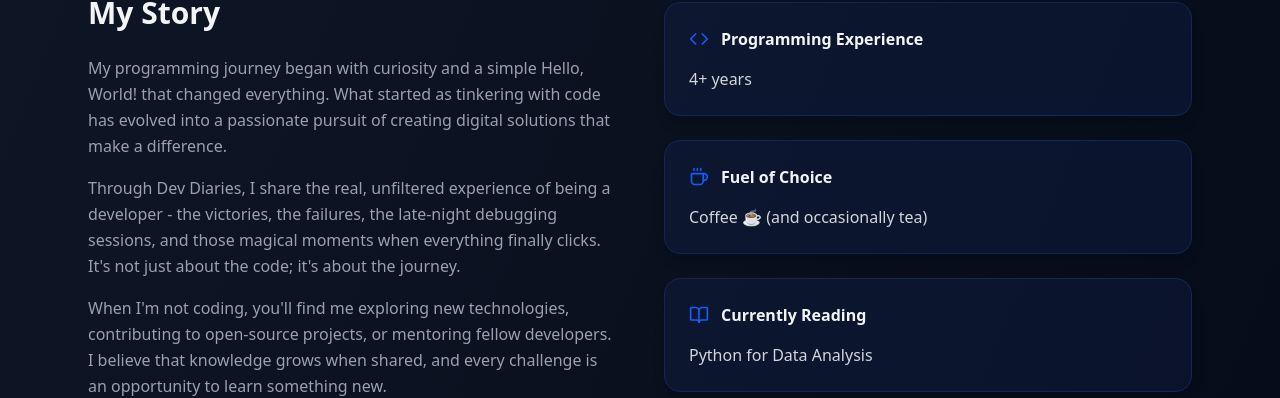
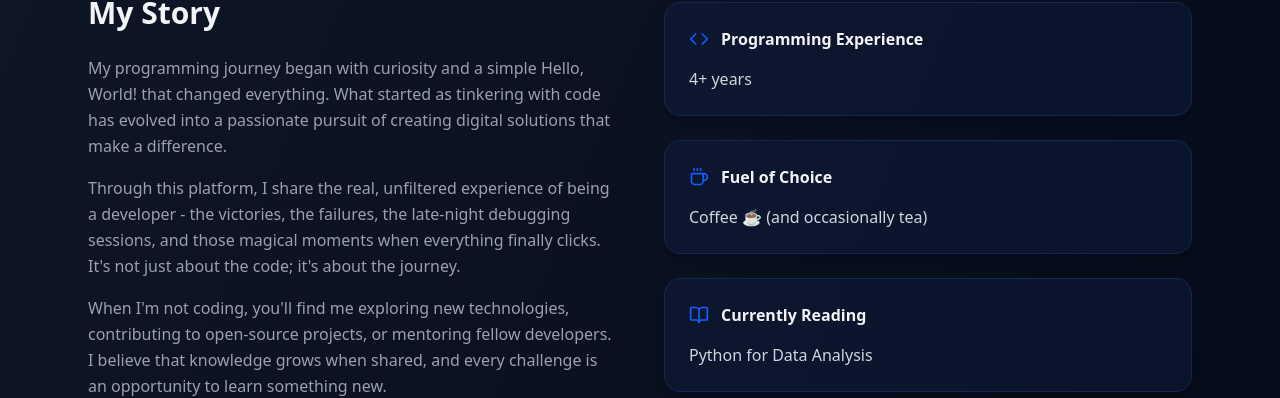
Before and after one commit to Hritujeet/hritujeet-portfolio, a Next.js app: page /about in a window 1280 px wide. Shown: the part 853-1251 px from the top of the page. Built offline with nearby package versions, Linux system fonts and the light colour scheme; no server answers; the database is empty.

Commit message:
Update page.tsx

```diff
--- a/src/app/about/page.tsx
+++ b/src/app/about/page.tsx
@@ -249,7 +249,7 @@ const AboutPage = () => {
                                         : "translate-x-[-30px] opacity-0"
                                 }`}
                             >
-                                Through Dev Diaries, I share the real,
+                                Through this platform, I share the real,
                                 unfiltered experience of being a developer - the
                                 victories, the failures, the late-night
                                 debugging sessions, and those magical moments
```
